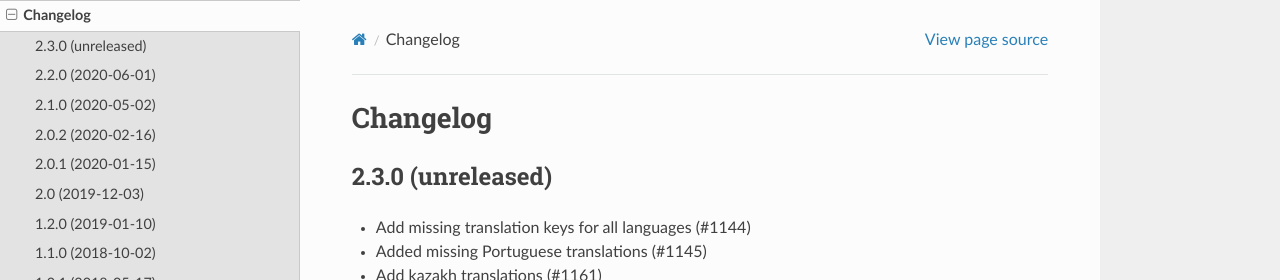
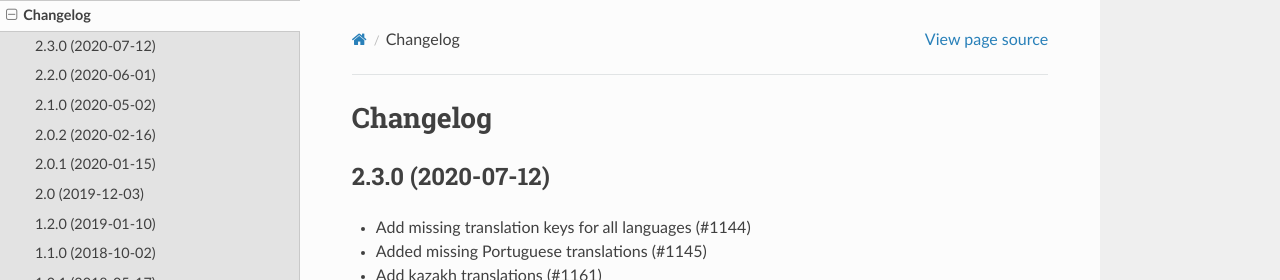
Before and after one commit to django-import-export/django-import-export, a Sphinx documentation site: the page built from docs/changelog.rst, in a window 1280 px wide and 900 px high. Shown: the top 280 px of the window. Built offline with Sphinx 7.4.7 and the Read the Docs theme 2.0.0, drawn with Linux system fonts in a browser that asks for light colours.

Commit message:
Preparing release 2.3.0

```diff
--- a/docs/changelog.rst
+++ b/docs/changelog.rst
@@ -2,7 +2,7 @@ Changelog
 =========
 
 
-2.3.0 (unreleased)
+2.3.0 (2020-07-12)
 ------------------
 
 - Add missing translation keys for all languages (#1144)
--- a/import_export/__init__.py
+++ b/import_export/__init__.py
@@ -1 +1 @@
-__version__ = '2.2.1.dev0'
+__version__ = '2.3.0'
```
